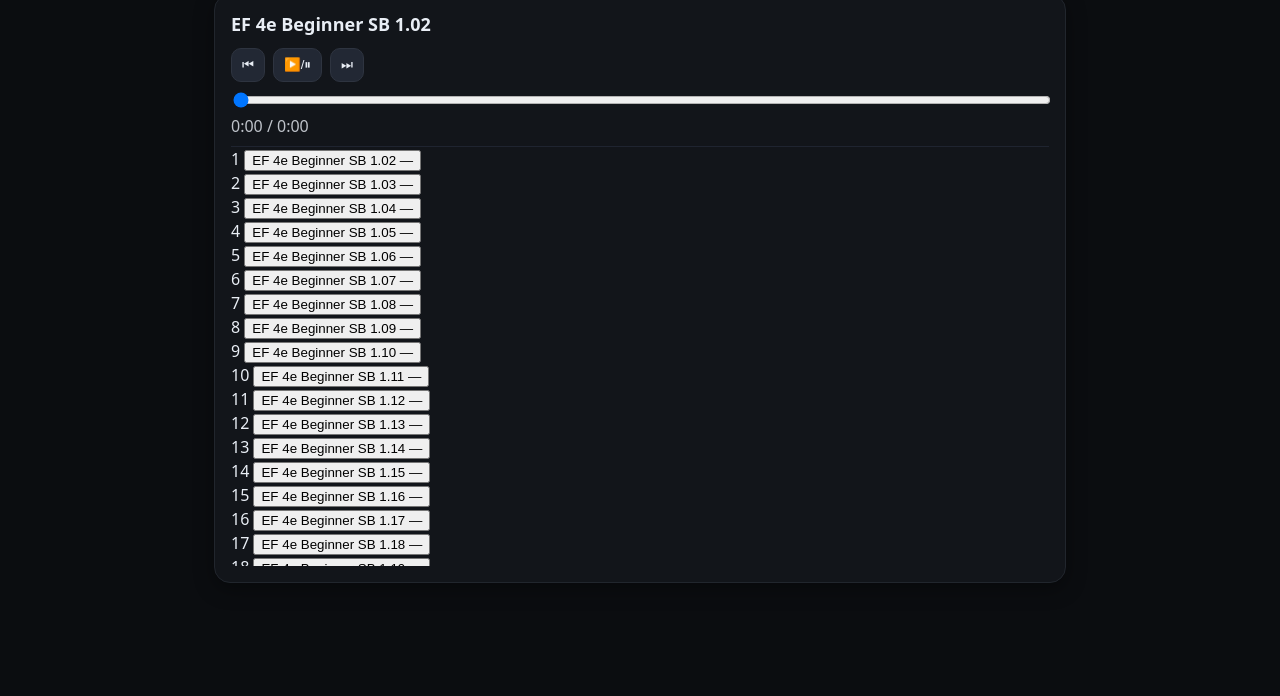
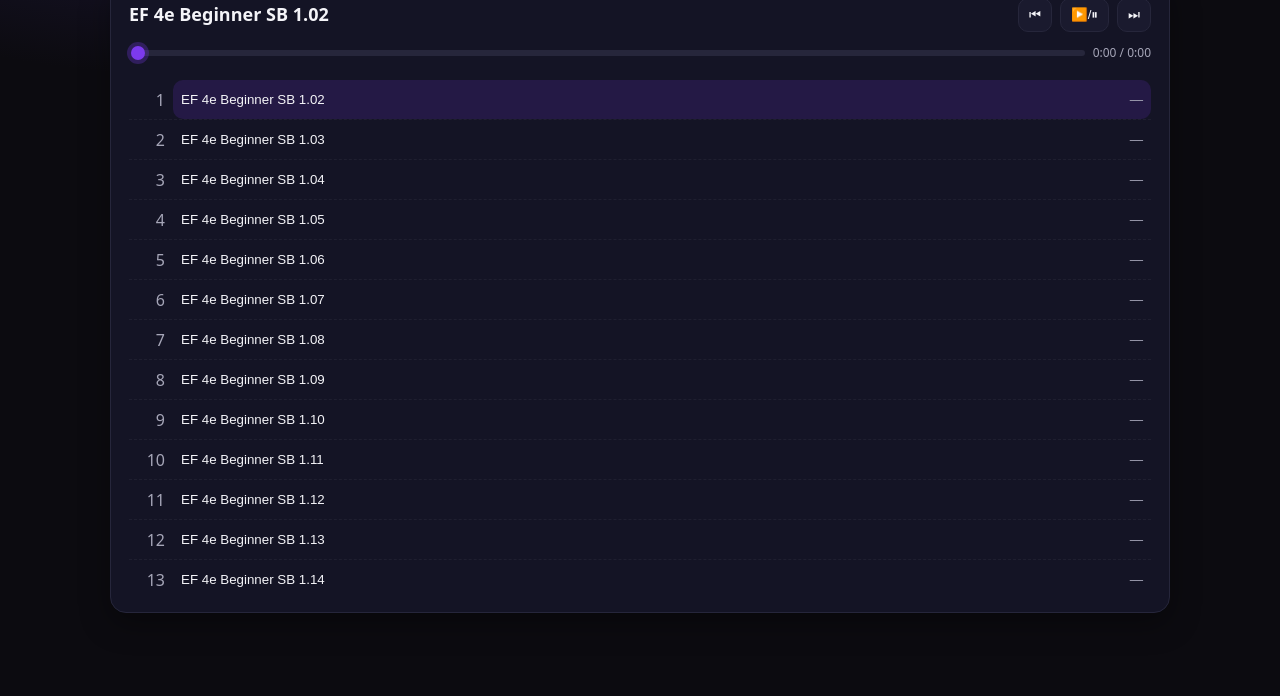
Before and after one commit to WOW-SCHOOL/audio-album, a plain HTML site: page index.html in a window 1280 px wide. Shown: the part 104-800 px from the top of the page. Drawn offline with Linux system fonts and the light colour scheme.

Commit message:
Update style.css

```diff
--- a/style.css
+++ b/style.css
@@ -1,26 +1,107 @@
-*{box-sizing:border-box}
-body{margin:0;background:#0b0d10;color:#e9eef5;font:16px/1.5 system-ui,-apple-system,Segoe UI,Roboto,sans-serif}
-.wrap{max-width:900px;margin:0 auto;padding:24px}
-h1{font-size:28px;margin:0 0 8px}
-.hint{opacity:.75;margin:0 0 20px}
-.player-card{background:#12151a;border:1px solid #21262d;border-radius:16px;box-shadow:0 6px 20px rgba(0,0,0,.35);padding:16px}
-.now{margin-bottom:8px}
-.meta{margin-bottom:10px}
-.track-title{font-weight:700;font-size:18px}
-.track-sub{opacity:.8;font-size:14px}
-.controls{display:flex;align-items:center;gap:8px;margin-bottom:8px}
-.controls button{background:#222834;color:#e9eef5;border:1px solid #2e3440;border-radius:10px;padding:8px 10px;cursor:pointer}
-.controls button:hover{background:#2a3242}
-.time{margin-left:auto;opacity:.8}
-#seek{width:100%}
-.list{list-style:none;margin:8px 0 0;padding:0;max-height:420px;overflow:auto;border-top:1px solid #1f2430}
-.item{display:flex;gap:12px;align-items:center;padding:10px 8px;border-bottom:1px solid #1f2430;cursor:pointer}
-.item:hover{background:#161a22}
-.item.active{background:#1b2130}
-.item-num{width:28px;opacity:.6;text-align:right}
-.item-meta{flex:1 1 auto;min-width:0}
-.item-title{white-space:nowrap;overflow:hidden;text-overflow:ellipsis}
-.item-sub{opacity:.7;font-size:13px;white-space:nowrap;overflow:hidden;text-overflow:ellipsis}
-.item-len{opacity:.7;width:56px;text-align:right}
-footer{margin-top:16px;opacity:.7}
-code{background:#1a1f2b;border:1px solid #2a3140;border-radius:6px;padding:2px 6px}
+/* ====== ТЕМА WOW SCHOOL (фиолетовая) ====== */
+:root{
+  /* Базовая палитра. При желании подстройте один цвет — остальное подтянется. */
+  --bg: #0c0b10;         /* фон страницы */
+  --card: #141425;       /* карточки/контейнеры */
+  --text: #f4f4f8;       /* основной текст */
+  --muted: #a6a6b8;      /* вторичный текст */
+  --border: #26263b;     /* разделители */
+  --accent: #7c3aed;     /* фирменный фиолетовый */
+  --accent-2: #a78bfa;   /* светлый фиолетовый для ховеров */
+}
+
+/* Базовые */
+*{ box-sizing:border-box; }
+html,body{ height:100%; }
+body{
+  margin:0;
+  font:16px/1.5 system-ui, -apple-system, Segoe UI, Roboto, sans-serif;
+  color:var(--text);
+  background: radial-gradient(90vw 60vh at 20% -10%, #201a40 0%, transparent 55%),
+              radial-gradient(80vw 60vh at 120% -30%, #1a1336 0%, transparent 60%),
+              var(--bg);
+}
+
+.wrap{
+  max-width: 1100px;
+  margin: 0 auto;
+  padding: 28px 20px 60px;
+}
+
+/* ====== HEADER ====== */
+.site-header{ padding: 6px 0 10px; }
+.brand{ display:flex; align-items:center; gap:14px; }
+.brand-logo{
+  width:44px; height:44px; object-fit:contain;
+  filter: drop-shadow(0 2px 4px rgba(0,0,0,.25));
+}
+.brand-text{
+  font-weight:900; letter-spacing:.06em; text-transform:uppercase;
+  font-size:13px; color:var(--accent-2);
+}
+.album-title{
+  margin:0; font-size:26px; font-weight:900; letter-spacing:.02em;
+}
+
+/* ====== ПЛЕЕР ====== */
+.player-card{
+  background: var(--card);
+  border: 1px solid var(--border);
+  border-radius: 16px;
+  padding: 18px;
+  box-shadow: 0 10px 30px rgba(0,0,0,.35);
+}
+
+.now{ display:grid; grid-template-columns: 1fr auto; gap: 12px 16px; align-items:center; }
+.meta{ min-width:0; }
+.track-title{ font-size:18px; font-weight:700; overflow:hidden; text-overflow:ellipsis; white-space:nowrap; }
+.track-sub{ color:var(--muted); font-size:13px; margin-top:2px; }
+
+.controls{ display:flex; gap: 8px; justify-content:flex-end; }
+.btn{
+  background: #1a1a2e;
+  color: var(--text);
+  border: 1px solid var(--border);
+  border-radius: 10px;
+  padding: 8px 10px;
+  cursor: pointer;
+  transition: .15s ease;
+}
+.btn:hover{ border-color: var(--accent); box-shadow: 0 0 0 2px rgba(124,58,237,.2) inset; }
+
+.seek{ grid-column: 1 / -1; display:grid; grid-template-columns: 1fr auto; gap:10px; align-items:center; }
+#seek{
+  -webkit-appearance: none; appearance: none; width:100%;
+  height: 6px; border-radius: 999px; background: #26263b; outline:none;
+}
+#seek::-webkit-slider-thumb{
+  -webkit-appearance: none; appearance: none;
+  width: 14px; height:14px; border-radius:50%;
+  background: var(--accent); box-shadow: 0 0 0 4px rgba(124,58,237,.28);
+}
+#seek::-moz-range-thumb{
+  width: 14px; height:14px; border:none; border-radius:50%;
+  background: var(--accent);
+}
+.time{ font-size:12px; color:var(--muted); }
+
+.list{ list-style:none; padding:6px 0 0; margin:12px 0 0; max-height: 520px; overflow:auto; }
+.row{
+  display:grid; grid-template-columns: 36px 1fr;
+  align-items:center; column-gap: 8px;
+  border-bottom: 1px dashed rgba(255,255,255,.05);
+}
+.row:last-child{ border-bottom: none; }
+.no{ text-align:right; font-variant: tabular-nums; color:var(--muted); }
+
+.row-btn{
+  display:grid; grid-template-columns: 1fr auto; gap:8px;
+  width:100%; text-align:left; background:transparent; color:inherit;
+  border:none; padding:12px 8px; cursor:pointer; border-radius:10px;
+  transition: .15s ease;
+}
+.row-btn:hover{ background: rgba(124,58,237,.08); }
+.row.active .row-btn{ background: rgba(124,58,237,.16); }
+
+.row-title{ overflow:hidden; text-overflow:ellipsis; white-space:nowrap; }
+.row-len{ color:var(--muted); font-variant: tabular-nums; }
```
